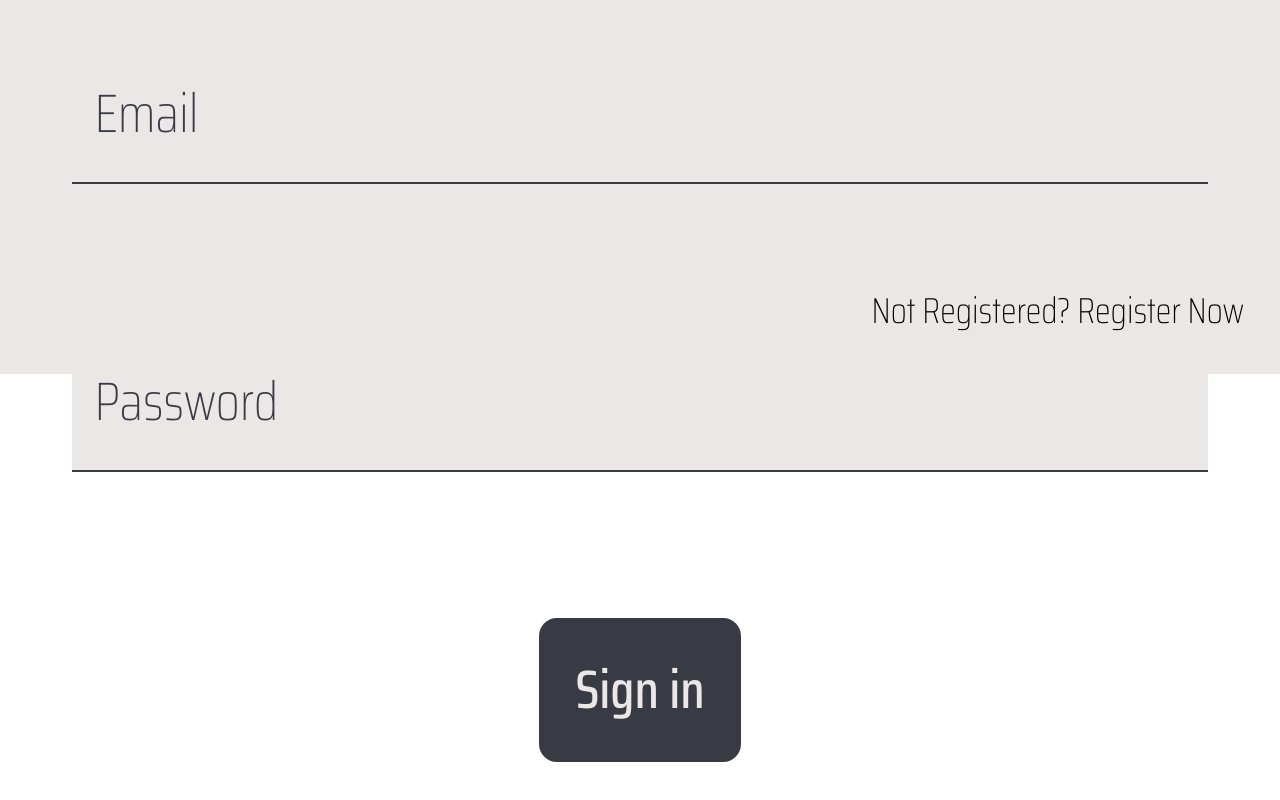
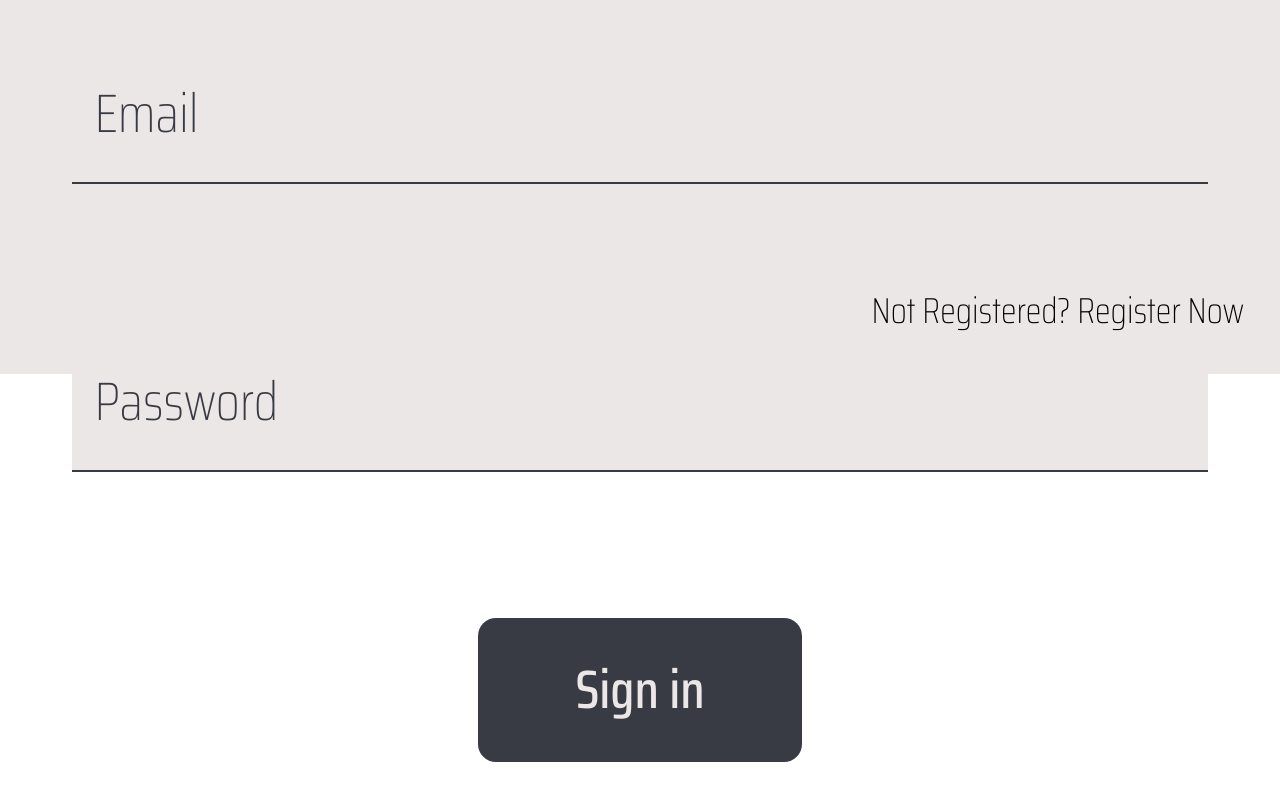
Before and after one commit to BernardCooley/studio-socket-next-13, a Next.js app: page /signin in a window 1280 px wide. Shown: the part 426-1226 px from the top of the page. Built offline with nearby package versions, Linux system fonts and the light colour scheme.

Commit message:
submit button width

```diff
--- a/app/globals.css
+++ b/app/globals.css
@@ -81,5 +81,5 @@ input:-webkit-autofill:active {
 }
 
 .authSubmitButton {
-    @apply w-auto bg-primary text-primary-light text-2xl p-4 rounded-lg font-bold font-medium mb-4;
+    @apply bg-primary text-primary-light text-2xl p-4 rounded-lg font-bold font-medium mb-4 min-w-formSubmitButton;
 }
--- a/tailwind.config.js
+++ b/tailwind.config.js
@@ -20,6 +20,9 @@ module.exports = {
             },
             minHeight: {
                 dialog: "100px",
+            },
+            minWidth: {
+                formSubmitButton: "324px",
             },
             boxShadow: {
                 "3xl": "0 0 26px 11px #383b43",
```
